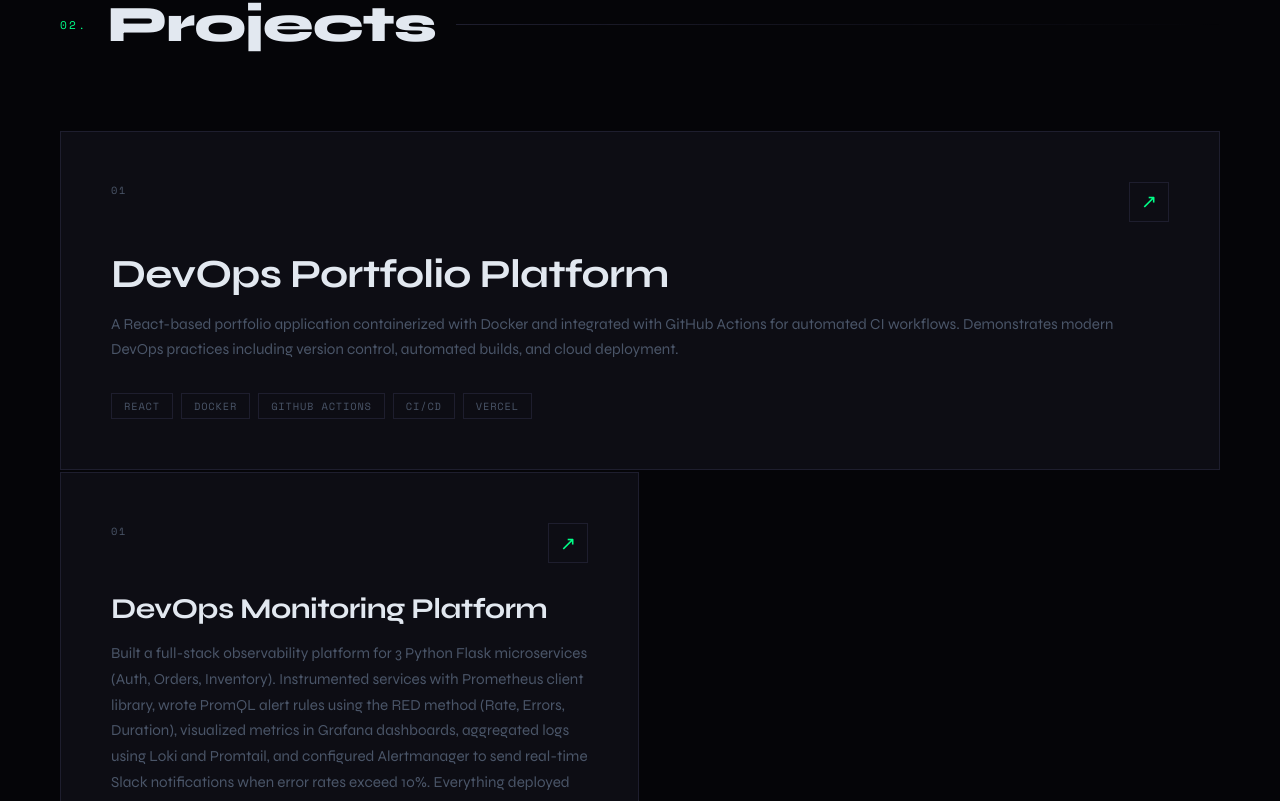
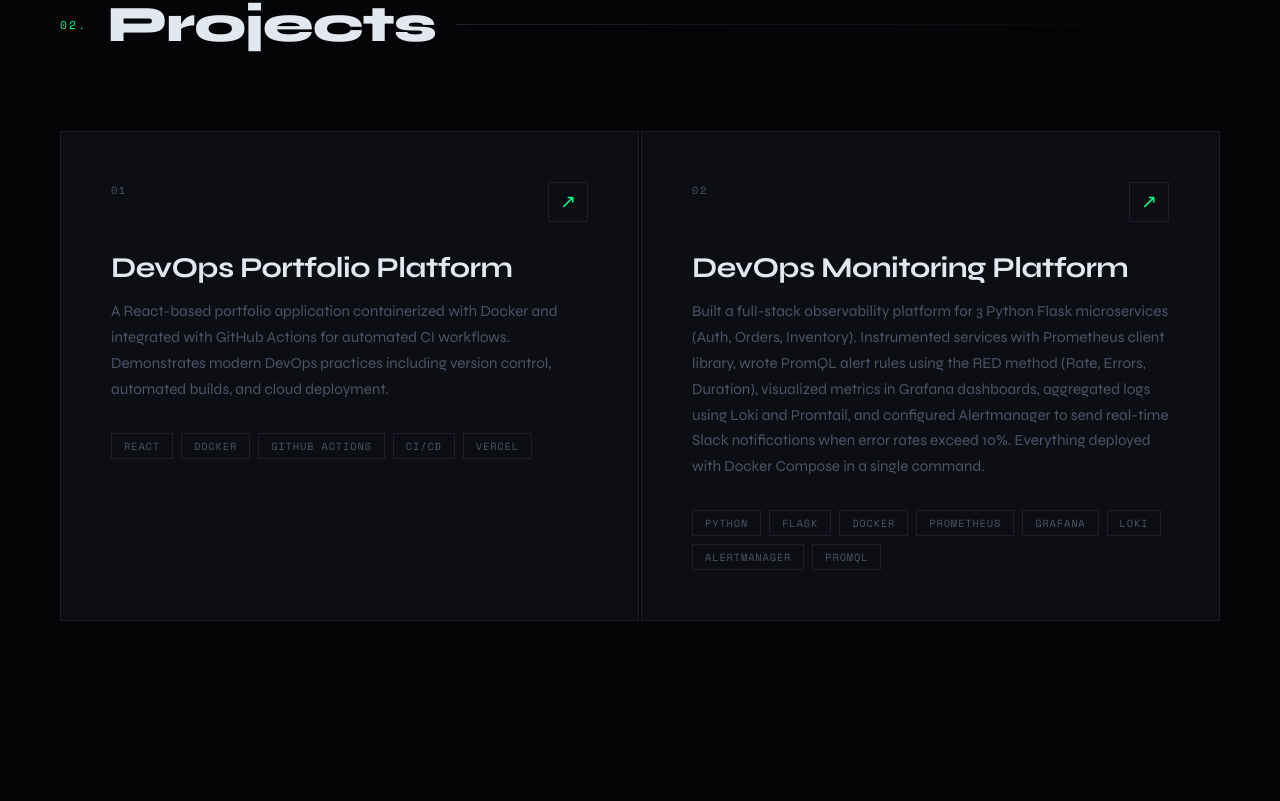
Before and after one commit to Adhilhameed/devops-project, a React (Create React App) app in the folder frontend/: page / in a window 1280 px wide. Shown: the part 1639-2440 px from the top of the page. Built offline with nearby package versions, Linux system fonts and the light colour scheme.

Commit message:
Fix equal project card sizes

```diff
--- a/frontend/src/components/Projects.css
+++ b/frontend/src/components/Projects.css
@@ -6,7 +6,6 @@
   transition: all 0.4s cubic-bezier(0.16, 1, 0.3, 1);
   cursor: none; text-decoration: none; color: inherit; display: block;
 }
-.project-card:first-child { grid-column: 1 / -1; }
 .project-card::before {
   content: ''; position: absolute; inset: 0;
   background: linear-gradient(135deg, rgba(0,255,136,0.03) 0%, transparent 60%);
@@ -27,14 +26,11 @@
   font-family: var(--sans); font-weight: 700;
   font-size: 1.8rem; letter-spacing: -0.02em; margin-bottom: 16px; line-height: 1.1;
 }
-.project-card:first-child .project-title { font-size: 2.5rem; }
 .project-desc { color: var(--muted); line-height: 1.7; font-size: 0.95rem; margin-bottom: 30px; }
 .project-tags { display: flex; flex-wrap: wrap; gap: 8px; }
 
 @media (max-width: 768px) {
   .projects { padding: 80px 24px; }
   .projects-grid { grid-template-columns: 1fr; }
-  .project-card:first-child { grid-column: 1; }
   .project-card { padding: 30px; }
-  .project-card:first-child .project-title { font-size: 1.8rem; }
 }
--- a/frontend/src/components/Projects.js
+++ b/frontend/src/components/Projects.js
@@ -9,7 +9,7 @@ const PROJECTS = [
    link: 'https://github.com/Adhilhameed/devops-project',
   },
   {
-  num: '01',
+  num: '02',
   title: 'DevOps Monitoring Platform',
   desc: 'Built a full-stack observability platform for 3 Python Flask microservices (Auth, Orders, Inventory). Instrumented services with Prometheus client library, wrote PromQL alert rules using the RED method (Rate, Errors, Duration), visualized metrics in Grafana dashboards, aggregated logs using Loki and Promtail, and configured Alertmanager to send real-time Slack notifications when error rates exceed 10%. Everything deployed with Docker Compose in a single command.',
   tags: ['Python', 'Flask', 'Docker', 'Prometheus', 'Grafana', 'Loki', 'Alertmanager', 'PromQL'],
```
